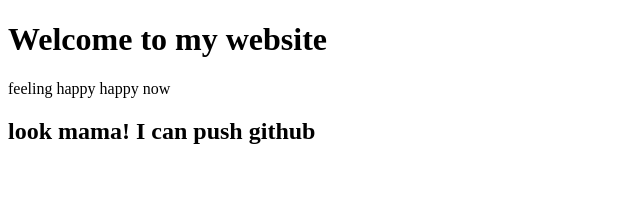
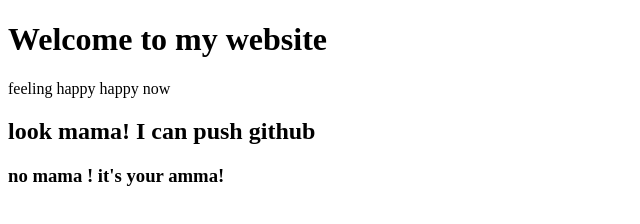
Before and after one commit to Bhowmik-puja/my-first-website, a plain HTML site: page index.html in a window 1280 px wide. Shown: the whole page, without its empty margins (0-640 px from the left). Drawn offline with Linux system fonts and the light colour scheme.

Commit message:
Update index.html

```diff
--- a/index.html
+++ b/index.html
@@ -9,5 +9,6 @@
     <h1>Welcome to my website</h1>
     <p>feeling happy happy now</p>
     <h2>look mama! I can push github</h2>
+    <h3> no mama ! it's your amma!</h3>
 </body>
 </html>
```
